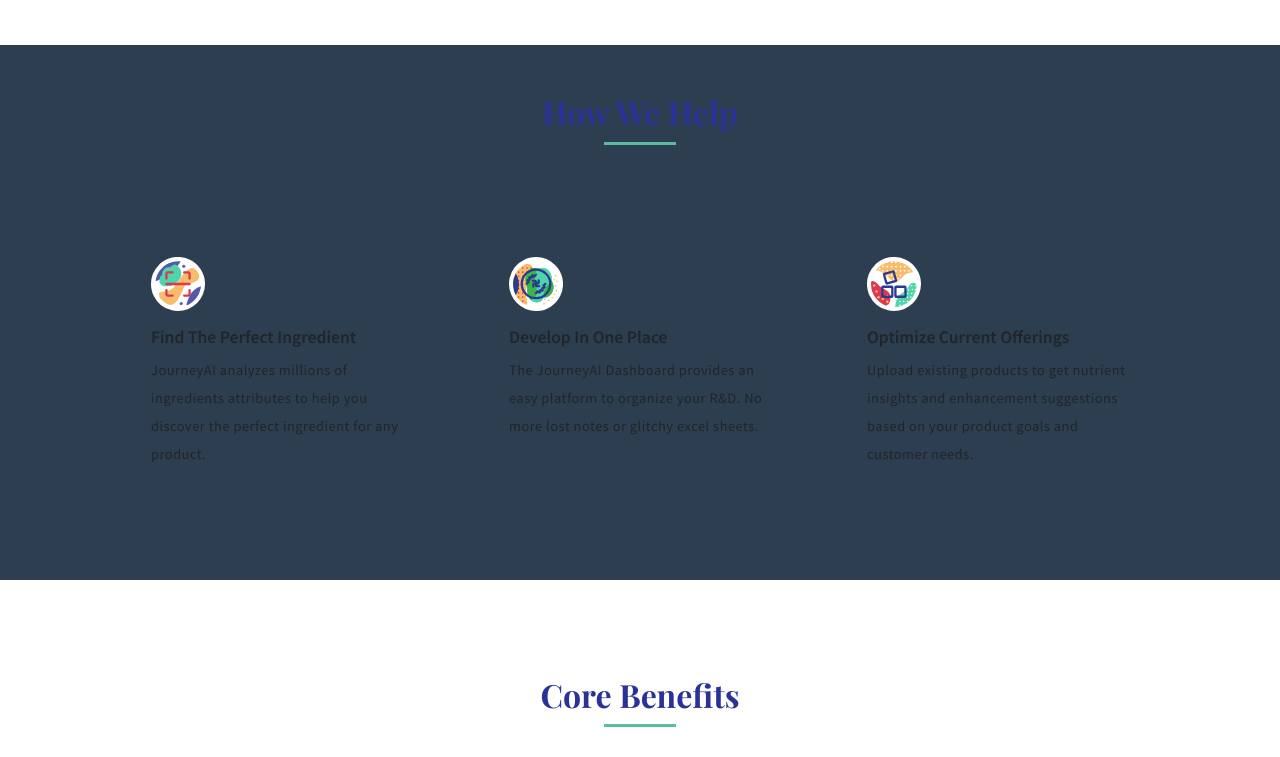
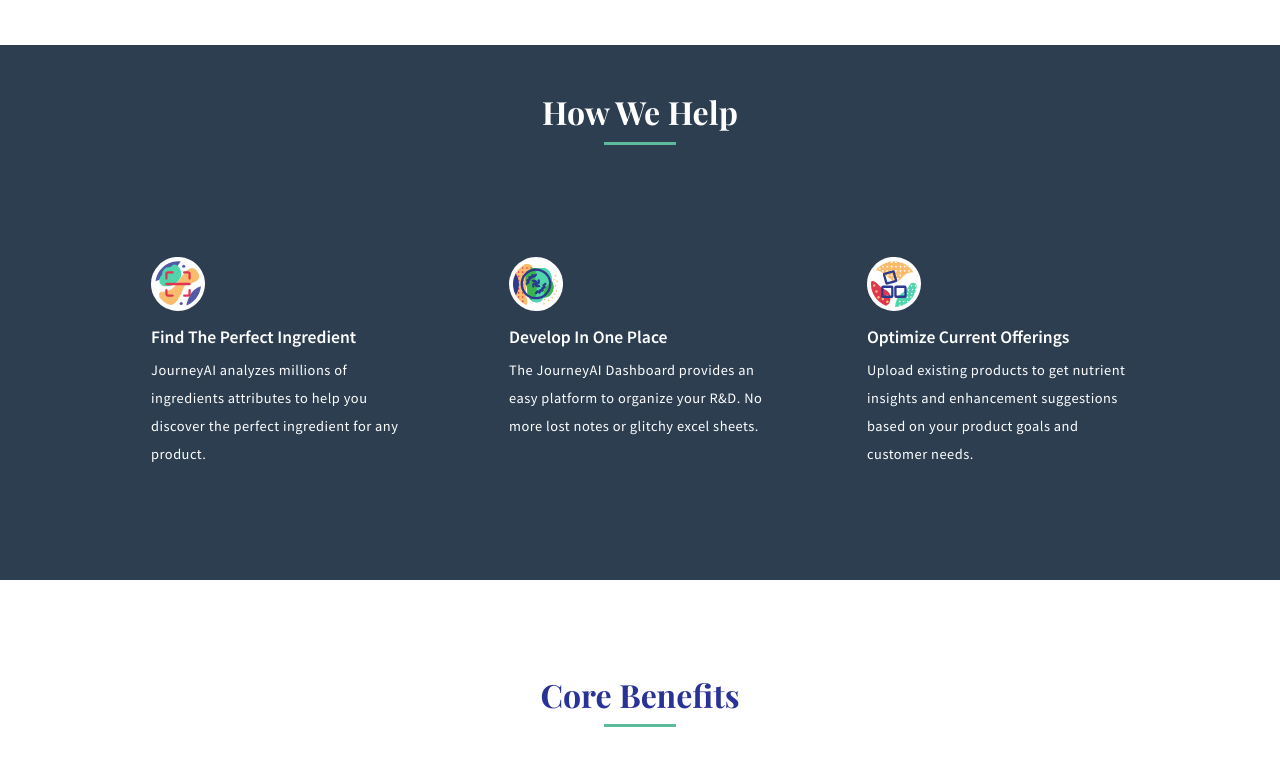
Before and after one commit to Journey-Foods-Riana-Lynn/journeyfoodssales, a plain HTML site: page index.html in a window 1280 px wide. Shown: the part 1203-1960 px from the top of the page. Drawn offline with nearby package versions, Linux system fonts and the light colour scheme; a script that the page names is missing.

Commit message:
Added bootstrap 'text-white' class to elements with dark font color on dark backgrounds for better readability

```diff
--- a/index.html
+++ b/index.html
@@ -169,7 +169,7 @@
 
     <div class="row bg-lightblue">
       <div class="container text-center pt-5">
-        <h2>How We Help</h2>
+        <h2 class="text-white">How We Help</h2>
         <hr class="green-bar">
       </div>
     </div>
@@ -178,17 +178,17 @@
     <div class="row bg-lightblue">
       <div class="container p-5" data-aos="fade-up" data-aos-duration="1200">
         <div class="how-we-help row text-center text-md-left">
-          <div class="col-md-4 p-sm-5 p-md-5">
+          <div class="col-md-4 p-sm-5 p-md-5 text-white">
             <img class="img-fluid mb-3 mx-auto" src="assets/img/target.svg" alt="Journey Foods Speed" width="54" height="54">
             <h4>Find The Perfect Ingredient</h4>
             <p>JourneyAI analyzes millions of ingredients attributes to help you discover the perfect ingredient for any product.</p>
           </div>
-          <div class="col-md-4 p-sm-5 p-md-5">
+          <div class="col-md-4 p-sm-5 p-md-5 text-white">
             <img class="img-fluid mb-3 mx-auto" src="assets/img/blend.svg" alt="Journey Foods Integratoions" width="54" height="54">
             <h4>Develop In One Place</h4>
             <p>The JourneyAI Dashboard provides an easy platform to organize your R&D. No more lost notes or glitchy excel sheets.</p>
           </div>
-          <div class="col-md-4 p-sm-5 p-md-5">
+          <div class="col-md-4 p-sm-5 p-md-5 text-white">
             <img class="img-fluid mb-3 mx-auto" src="assets/img/cube.svg" alt="Nutrition Forward" width="54" height="54">
             <h4>Optimize Current Offerings</h4>
             <p>Upload existing products to get nutrient insights and enhancement suggestions based on your product goals and customer needs.</p>
@@ -387,7 +387,7 @@
           <!-- Links -->
           <h5>Dashboard</h5>
 
-          <ul class="list-unstyled" style="font-color: #ffffff;">
+          <ul class="list-unstyled text-white" style="font-color: #ffffff;">
             <li>
               <p href="#!">API's and Plugins</p>
             </li>
@@ -425,7 +425,7 @@
           <!-- Content -->
           <h5 class="text-uppercase" style="font-color: #ffffff;"><a class="navbar-brand" href="#"><img src="jf-logo.png" width="60" alt="Journey Foods IO Logo">
             </a></h5>
-          <p>At Journey Foods, we offer premium data services and product management software for food companies. Our goal is to help companies
+          <p class="text-white">At Journey Foods, we offer premium data services and product management software for food companies. Our goal is to help companies
             reach Nutrition 3.0, a new era of food with optimized sustainability, nutrition, and costy.</p>
 
         </div>
```
